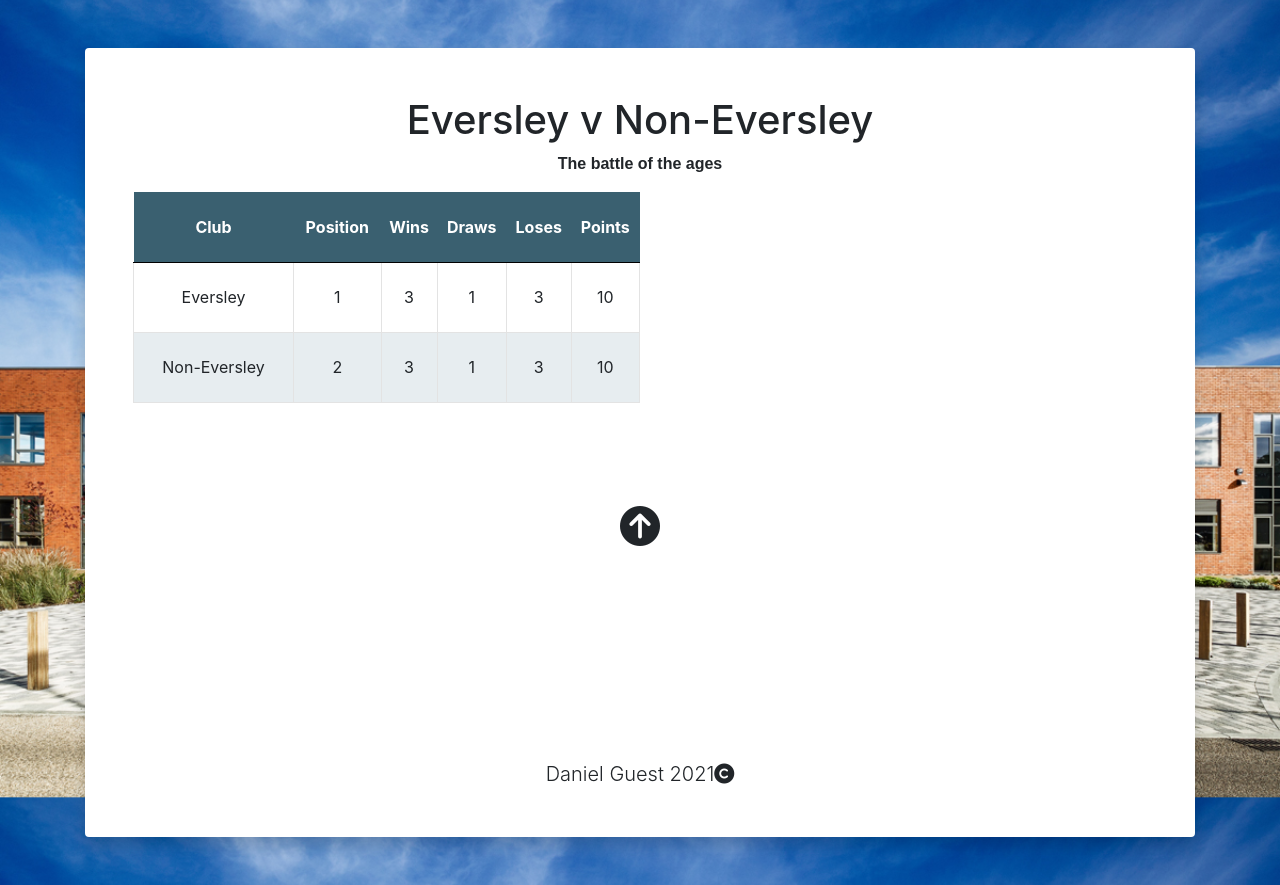
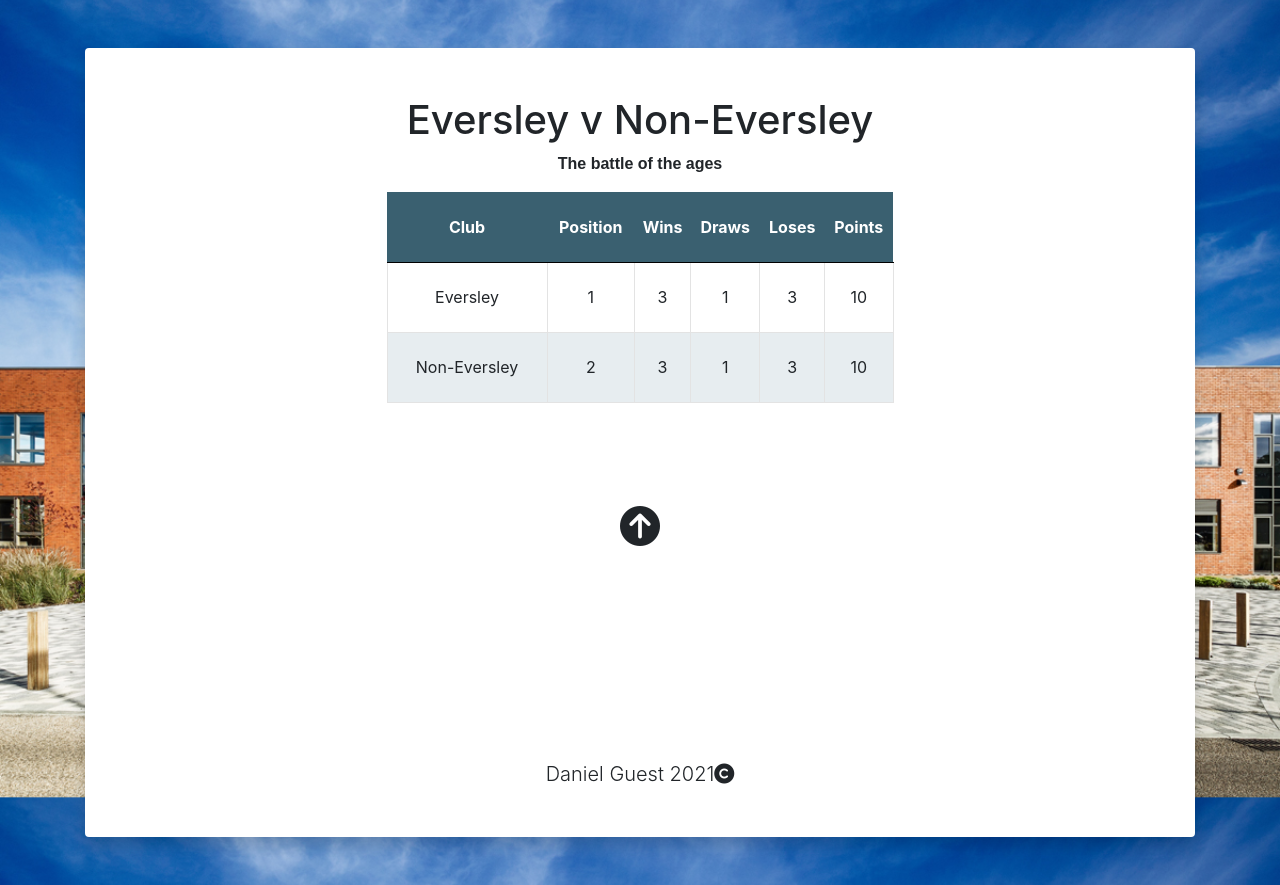
Before and after one commit to daniginho/flask_lunchtime_games, a Flask app: page /table in a window 1280 px wide. Shown: the part 56-941 px from the top of the page. Run offline with Flask 2, Linux system fonts and the light colour scheme; a user stored in the database is signed in; some libraries are stand-ins or nearby versions.

Commit message:
Update table.html

```diff
--- a/website/templates/table.html
+++ b/website/templates/table.html
@@ -113,7 +113,7 @@
 
 
               <!--This is my work for school-->
-    <table class="content-table menu1,center">
+    <table class="content-table menu1 center">
         <tr>
             <th>Club</th>
             <th>Position</th>
```
